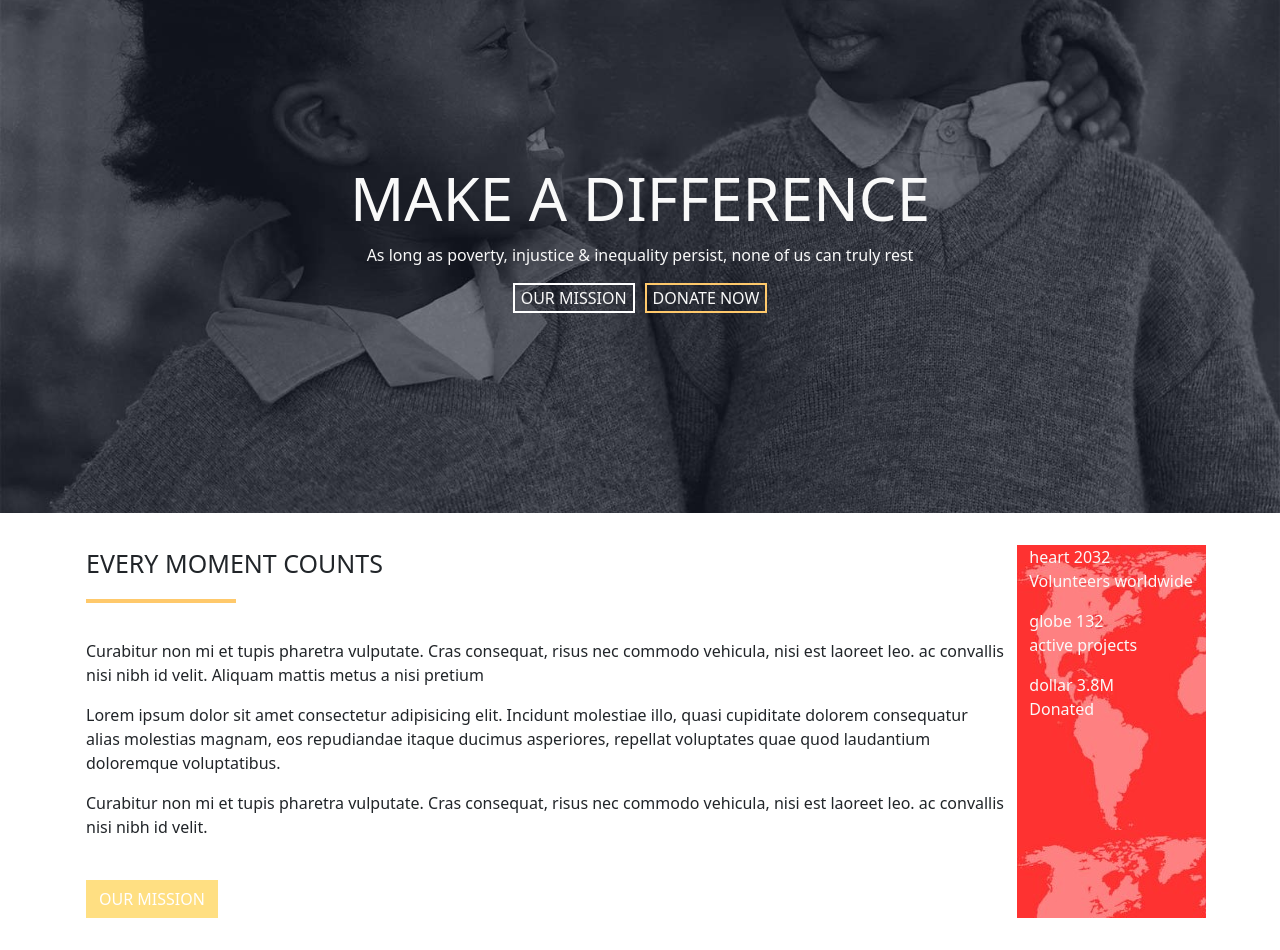
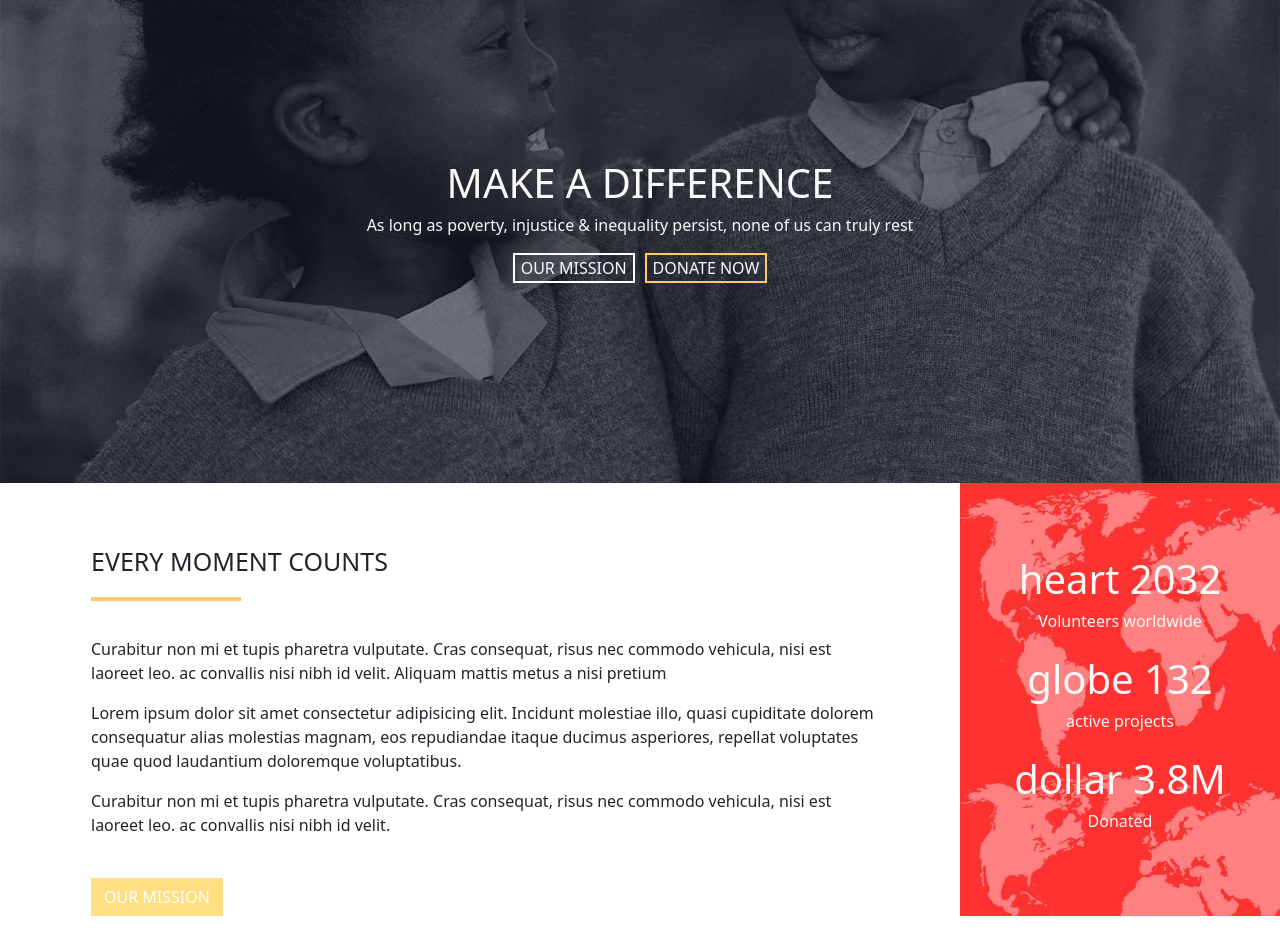
Before and after one commit to daniele-rosati/https---github.com-daniele-rosati-proj-html-vuejs, a Vue app: page / in a window 1280 px wide. Shown: the part 107-1057 px from the top of the page. After the commit the page ends 1023 px from the top, so only its background shows below. Built offline with nearby package versions, Linux system fonts and the light colour scheme.

Commit message:
hero + change header

```diff
--- a/src/components/AppHeader.vue
+++ b/src/components/AppHeader.vue
@@ -36,7 +36,7 @@ export default {
         <div class="container-xl">
             <div id="container-header" class="container text-center ">
 
-                    <div class="font" style="font-size: 60px;">MAKE A DIFFERENCE</div>
+                    <div class="font fs-1" >MAKE A DIFFERENCE</div>
                     <p class="font">As long as poverty, injustice & inequality persist, none of us can truly rest</p>
 
                     <div class="container-btn ">
--- a/src/components/AppHero.vue
+++ b/src/components/AppHero.vue
@@ -7,8 +7,9 @@ export default {
 
 <template>
 <div id="container-hero" >
-    <div class="container-xl  p-3 m-3">
-        <div class="row">
+    <div class="">
+        <div class="row" style="margin: 0;">
+            <div  class="col-9 right" style="padding-right: 0;">
                 <div class="col-10 ">
 
                     <div class="title" style="font-size: 25px;">
@@ -22,21 +23,22 @@ export default {
                     </div>
                     <button class="btn btn-warning opacity-50 " style="color:#ffffff; border-radius: 0%; margin-top: 25px; " type="button">OUR MISSION</button>
                 </div>
-
-            <div class="col-2" style="background-image: url(images/sfondo-numeri.jpg);  backdrop-filter: grayscale(30%);">
+            </div>
+            <div class=" col-3 " style=" padding: 0; ">
+                <div class="col-2 " style="background-image: url(images/sfondo-numeri.jpg); width: 100%; height: 100%;  ">
                     <p>
-                    <div class="font">heart 2032</div>
+                        <div class="font fs-1">heart 2032</div>
                         <div class="font">Volunteers worldwide</div>
                     </p>
                     <p>
-                    <div class="font"> globe 132</div>
+                        <div class="font fs-1"> globe 132</div>
                         <div class="font">active projects</div>
                     </p>
                     <p>
-                    <div class="font"> dollar 3.8M </div>
+                        <div class="font fs-1"> dollar 3.8M </div>
                         <div class="font">Donated</div>
                     </p>
-
+                </div>
 
                 </div>
         </div>
@@ -56,8 +58,6 @@ export default {
     justify-content: center;
     }
 
-
-
     .under-title{
         width: 150px;
         margin: 1rem 0;
@@ -70,7 +70,27 @@ export default {
         padding-top: 20px;
     }
 
+    .col-2{
+    height: 370px;
+    text-align: center;
+    display: flex;
+    align-items: center;
+    flex-direction: column;
+    justify-content: center;
+    padding-right: 0%;
+    }
+
+    .right{
+        display: flex;
+        justify-content: center;
+        align-items: center;
+        padding-top: 60px;
+    }
+
+
+
     .font{
         color:#f9f9f9;
+
     }
 </style>
```
Lines whose indentation alone changed are shown as unchanged.
